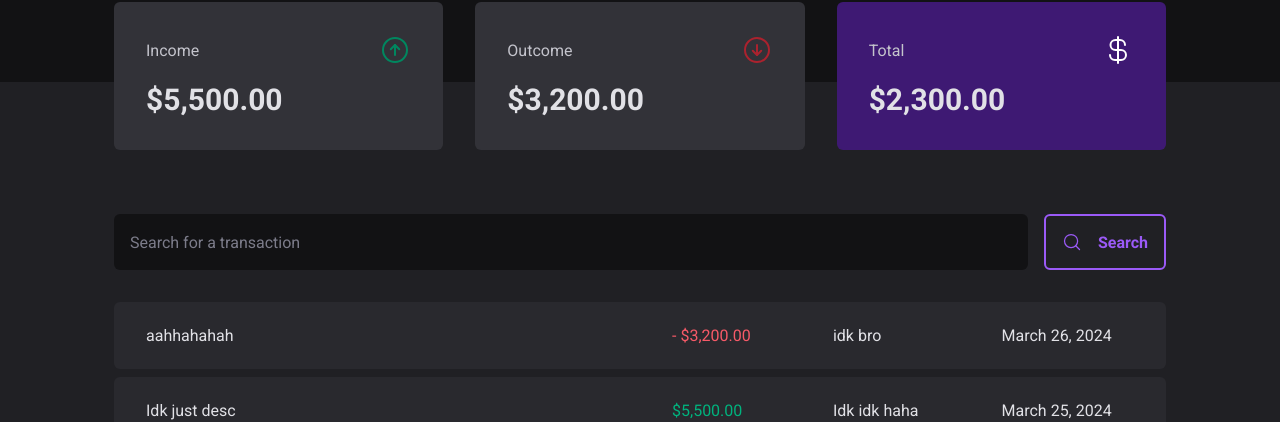
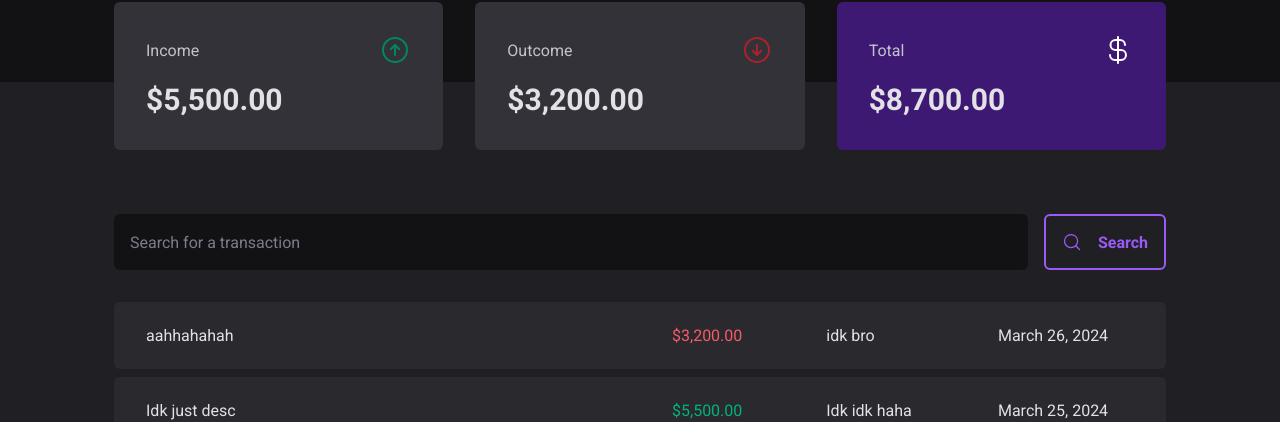
Before and after one commit to rodrigocitadin/moneyc, a React (Vite) app: page / in a window 1280 px wide. Shown: the part 142-564 px from the top of the page. Built offline with nearby package versions, Linux system fonts and the light colour scheme; data requests are answered from the project's data file.

Commit message:
improved form and transactions price system

```diff
--- a/src/components/NewTransactionModal.tsx
+++ b/src/components/NewTransactionModal.tsx
@@ -8,7 +8,7 @@ import { api } from "../lib/axios";
 
 const newTransactionFormSchema = z.object({
   description: z.string(),
-  price: z.number(),
+  price: z.number().positive(),
   category: z.string(),
   kind: z.enum(['income', 'outcome'])
 });
@@ -22,12 +22,13 @@ export default function NewTransactionModal() {
   })
 
   async function handleNewFormSubmit(data: NewTransactionFormInputs) {
+    if (data.kind === 'outcome') data.price = data.price * -1;
+
     await api.post('transactions', {
       ...data,
       createdAt: new Date()
     })
 
-    // reset();
     window.location.reload();
   }
 
--- a/src/hooks/useSummary.ts
+++ b/src/hooks/useSummary.ts
@@ -12,7 +12,7 @@ export default function useSummary() {
 
     if (transaction.kind === 'outcome') {
       acc.outcome += transaction.price
-      acc.total -= transaction.price
+      acc.total += transaction.price
     }
 
     return acc;
--- a/src/pages/Transactions.tsx
+++ b/src/pages/Transactions.tsx
@@ -22,7 +22,6 @@ export default function Transactions() {
                   <tr key={v.id} className="*:py-6 *:px-8 *:bg-gray-700">
                     <td className="rounded-l-md" width="50%">{v.description}</td>
                     <td className={v.kind === 'outcome' ? "text-red-300" : "text-green-300"}>
-                      {v.kind === 'outcome' && '- '}
                       {currencyFormatter.format(v.price)}
                     </td>
                     <td>{v.category}</td>
```
Also changed, not shown: 1 other file (tests, documents, lock files or other folders).
